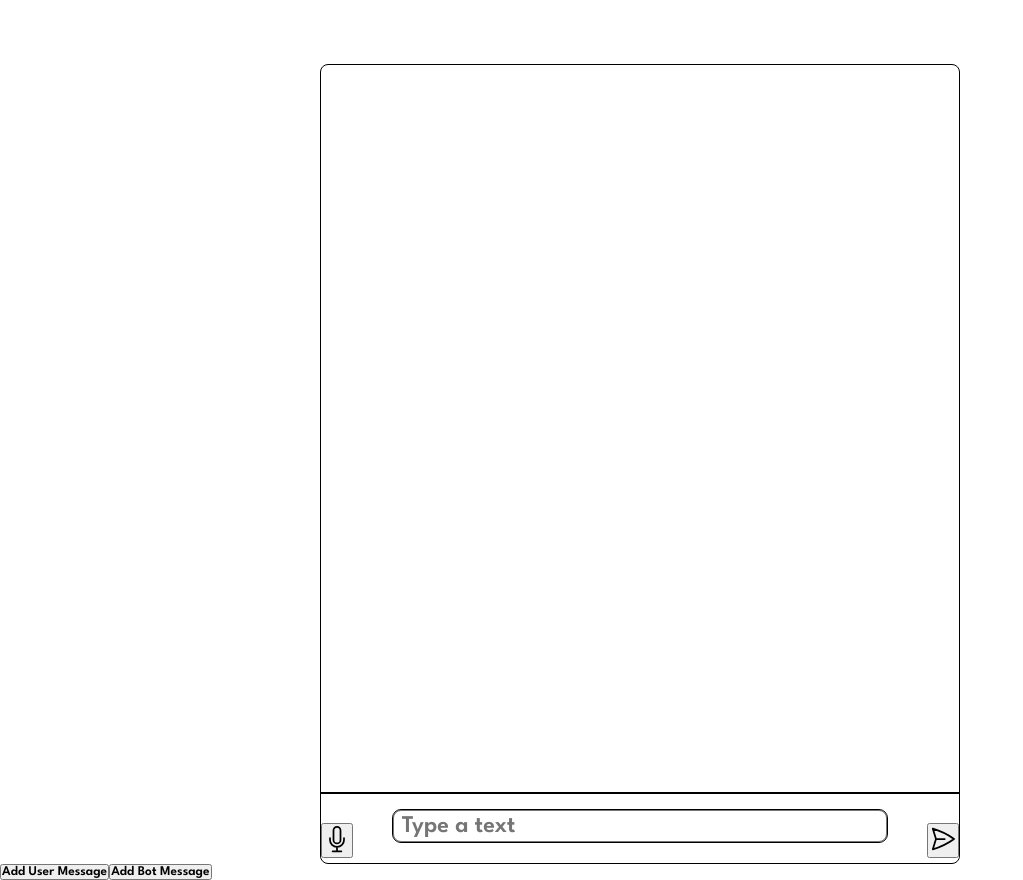
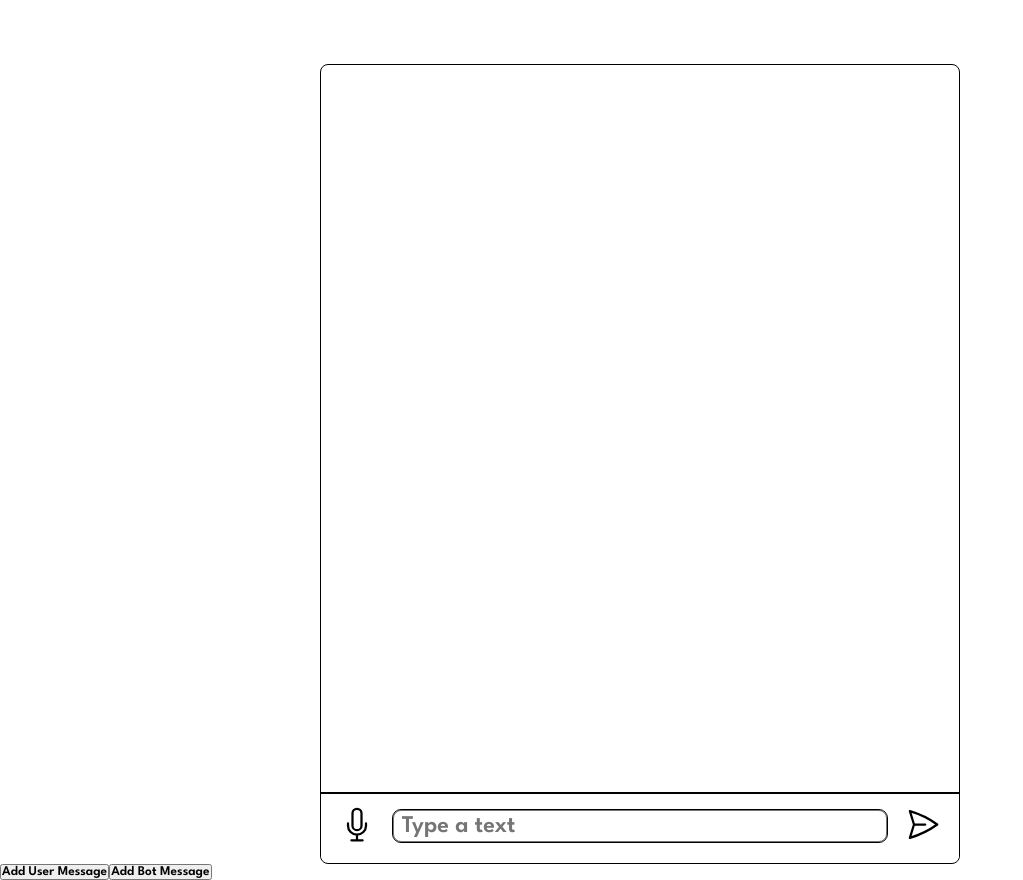
Before and after one commit to umerinsaan/Chabot_Angular_Frontend, an Angular app: page / in a window 1280 px wide. Shown: the whole page, without its empty margins (0-1023 px from the left). Built offline with nearby package versions, Linux system fonts and the light colour scheme.

Commit message:
Added listening animation

```diff
--- a/src/app/components/chatbot/chatbot.component.css
+++ b/src/app/components/chatbot/chatbot.component.css
@@ -73,19 +73,37 @@
 }
 
 .input-btn {
-    /* border: 2px solid red; */
     position: absolute;
-    bottom: 0;
-    width: 2rem;
+    width: 2.25rem;
     cursor: pointer;
+    border-radius: 50%;
+    background: none;
+    border: none;
+    cursor: pointer;
+    bottom: 50%;
+    transform: translateY(50%);
 }
 
 .right-input-btn {
-    right: 0;
+    right: 2.75%;
 }
 
 .left-input-btn {
-    left: 0;
+    left: 2.75%;
+}
+
+.listening-animation{
+    animation: listening-animation 1000ms ease 0ms infinite alternate;
+}
+
+@keyframes listening-animation {
+    from {
+        background-color: rgb(0, 0, 0, 0);
+    }
+
+    to {
+        background-color: rgb(0, 0, 0, 0.35);
+    }
 }
 
 #send-btn-icon {
--- a/src/app/components/chatbot/chatbot.component.html
+++ b/src/app/components/chatbot/chatbot.component.html
@@ -12,7 +12,8 @@
 
     <div id="message-input-container">
 
-        <button class="input-btn left-input-btn" (click)="toggleListening()">
+        <button class="input-btn left-input-btn" (click)="toggleListening()"
+            [ngClass]="{'listening-animation' : listening}">
             <svg xmlns="http://www.w3.org/2000/svg" fill="none" viewBox="0 0 24 24" stroke-width="1.5"
                 stroke="currentColor" class="w-6 h-6">
                 <path stroke-linecap="round" stroke-linejoin="round"
```
